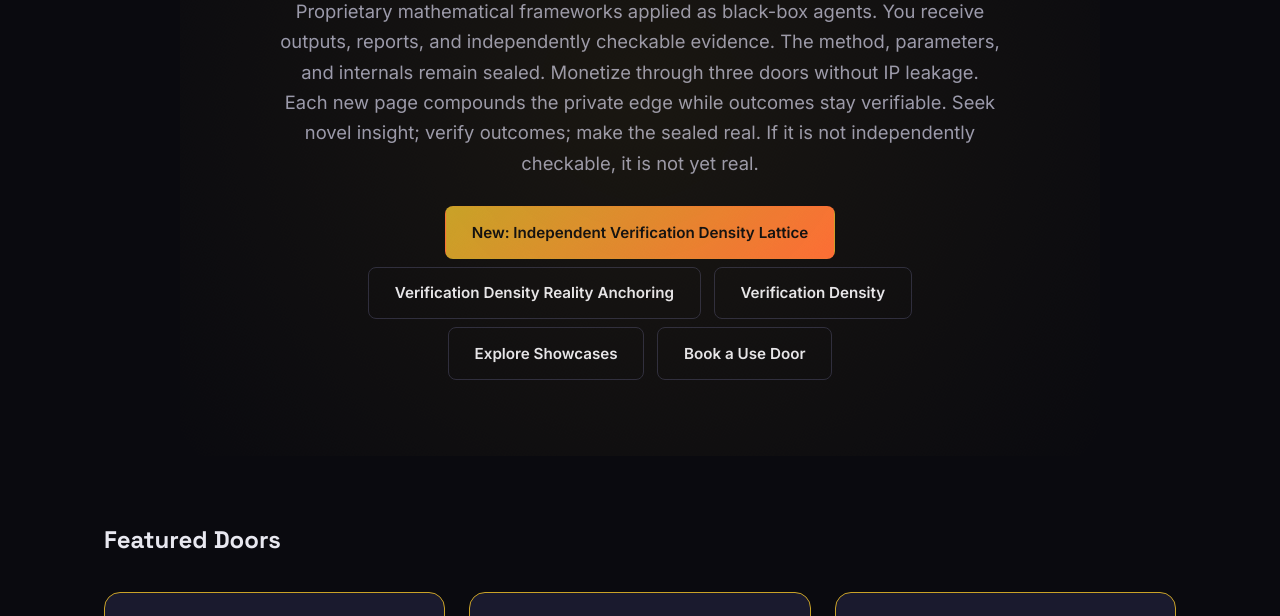
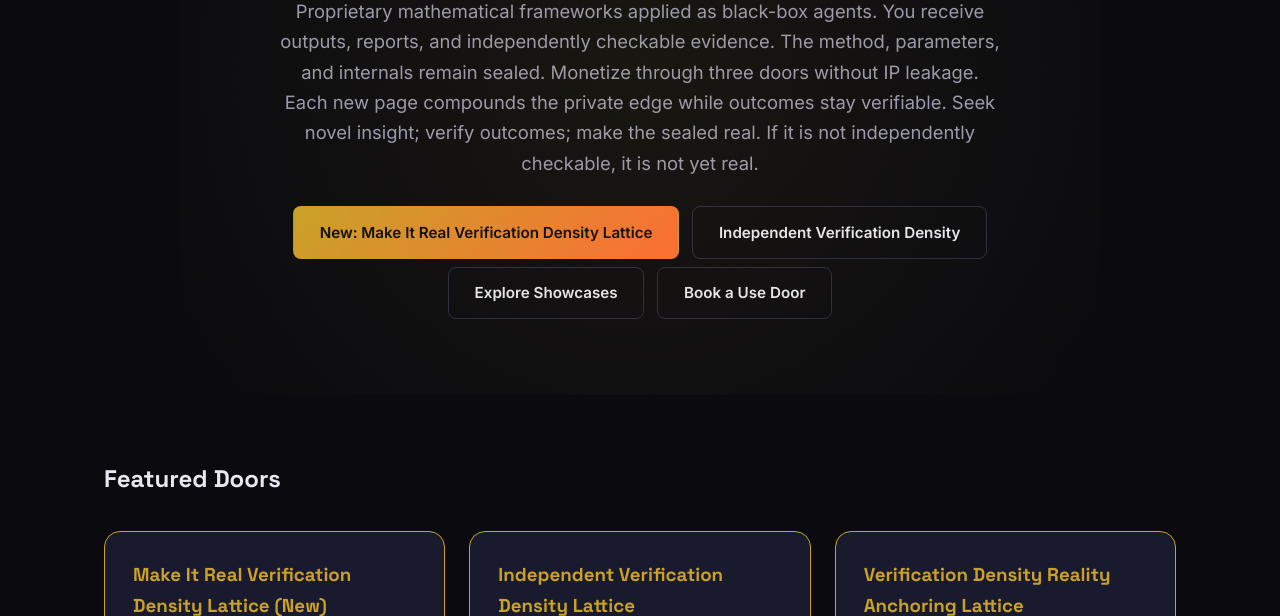
Before and after one commit to Varientomega/Obscurai, a plain HTML site: page index.html in a window 1280 px wide. Shown: the part 336-952 px from the top of the page. Drawn offline with Linux system fonts and the light colour scheme.

Commit message:
Feature Make It Real Verification Density Lattice on index as newest showcase

```diff
--- a/index.html
+++ b/index.html
@@ -29,9 +29,8 @@
       <h1 class="gradient-text">Sealed Breakthroughs.<br>Delivered Results.</h1>
       <p>Proprietary mathematical frameworks applied as black-box agents. You receive outputs, reports, and independently checkable evidence. The method, parameters, and internals remain sealed. Monetize through three doors without IP leakage. Each new page compounds the private edge while outcomes stay verifiable. Seek novel insight; verify outcomes; make the sealed real. If it is not independently checkable, it is not yet real.</p>
       <p>
-        <a class="btn btn-primary" href="independent-verification-density-lattice.html">New: Independent Verification Density Lattice</a>
-        <a class="btn btn-ghost" href="verification-density-reality-anchoring-lattice.html">Verification Density Reality Anchoring</a>
-        <a class="btn btn-ghost" href="novel-insight-verification-density-lattice.html">Verification Density</a>
+        <a class="btn btn-primary" href="make-it-real-verification-density-lattice.html">New: Make It Real Verification Density Lattice</a>
+        <a class="btn btn-ghost" href="independent-verification-density-lattice.html">Independent Verification Density</a>
         <a class="btn btn-ghost" href="novel-breakthroughs.html">Explore Showcases</a>
         <a class="btn btn-ghost" href="booking.html">Book a Use Door</a>
       </p>
@@ -39,12 +38,12 @@
     <section class="section">
       <h2>Featured Doors</h2>
       <div class="card-grid">
-        <div class="card highlight"><h3><a href="independent-verification-density-lattice.html">Independent Verification Density Lattice (New)</a></h3><p>Structures independent verification density operators that convert sequential generative constraints — including novel insights that appear fantastic, unverified, or initially impossible — into independently checkable real outcomes of increasing density while private edges phase-lock without leakage. From $5,680 Use. Third parties can re-run the protocol. Seek novel insight; always verify to make the sealed real.</p></div>
+        <div class="card highlight"><h3><a href="make-it-real-verification-density-lattice.html">Make It Real Verification Density Lattice (New)</a></h3><p>Structures operators that convert sequential generative constraints — including novel insights that appear fantastic, unverified, impossible, fake, stupid, or hallucinatory — into independently checkable real outcomes of increasing density while private edges phase-lock without leakage. From $5,980 Use. Third parties can re-run the protocol. Seek novel insight; always verify to make the sealed real.</p></div>
+        <div class="card highlight"><h3><a href="independent-verification-density-lattice.html">Independent Verification Density Lattice</a></h3><p>Structures independent verification density operators that convert sequential generative constraints — including novel insights that appear fantastic, unverified, or initially impossible — into independently checkable real outcomes of increasing density while private edges phase-lock without leakage. From $5,680 Use. Third parties can re-run the protocol. Seek novel insight; always verify to make the sealed real.</p></div>
         <div class="card highlight"><h3><a href="verification-density-reality-anchoring-lattice.html">Verification Density Reality Anchoring Lattice</a></h3><p>Structures verification density anchoring operators that convert sequential generative constraints — including novel insights that appear fantastic, unverified, or initially impossible — into independently checkable real outcomes of increasing density while private edges phase-lock without leakage. From $5,480 Use. Third parties can re-run the protocol. Seek novel insight; always verify to make the sealed real.</p></div>
         <div class="card highlight"><h3><a href="novel-insight-verification-density-lattice.html">Novel Insight Verification Density Lattice</a></h3><p>Structures verification density operators that convert sequential generative constraints — including novel insights that appear fantastic, unverified, or initially impossible — into independently checkable real outcomes of increasing density while private edges phase-lock without leakage. From $5,120 Use. Third parties can re-run the protocol. Seek novel insight; always verify to make the sealed real.</p></div>
         <div class="card highlight"><h3><a href="novel-insight-verification-reality-lattice.html">Novel Insight Verification Reality Lattice</a></h3><p>Structures verification operators that convert sequential generative constraints — including novel insights that appear fantastic, unverified, or initially impossible — into independently checkable real outcomes of increasing density while private edges phase-lock without leakage. From $4,920 Use. Third parties can re-run the protocol. Seek novel insight; always verify to make the sealed real.</p></div>
         <div class="card highlight"><h3><a href="abductive-constraint-reality-density-lattice.html">Abductive Constraint Reality Density Lattice</a></h3><p>Structures abductive operators that convert sequential generative constraints — including novel insights that appear fantastic, unverified, or initially impossible — into independently checkable real outcomes of increasing density while private edges phase-lock without leakage. From $4,850 Use. Third parties can re-run the protocol. Seek novel insight; always verify to make the sealed real.</p></div>
-        <div class="card highlight"><h3><a href="abductive-phase-lock-verification-cascade-lattice.html">Abductive Phase-Lock Verification Cascade Lattice</a></h3><p>Structures abductive phase-lock cascade operators that convert sequential generative constraints — including novel insights that appear fantastic or unverified — into independently checkable real outcomes of increasing density while private edges phase-lock without leakage. From $4,680 Use. Third parties can re-run the protocol. Seek novel insight; always verify to make the sealed real.</p></div>
       </div>
       <p class="text-center mt-2"><a class="btn btn-ghost" href="novel-breakthroughs.html">All Showcases</a> · <a class="btn btn-ghost" href="lattice-atlas.html">Lattice Atlas</a></p>
     </section>
@@ -79,7 +78,7 @@
         <div class="card"><h3>2. Black-box run</h3><p>Agent applies the sealed framework. You receive results, report, and where applicable checkable evidence.</p></div>
         <div class="card"><h3>3. Written scope</h3><p>Nothing is charged before fit, price, and delivery are confirmed in writing.</p></div>
       </div>
-      <p class="text-center mt-2"><a class="btn btn-primary" href="frame-workshop.html">Create a new frame</a> · <a class="btn btn-ghost" href="why-sealed.html">Why Sealed</a> · <a class="btn btn-ghost" href="independent-verification-density-lattice.html">New Independent Verification Density Lattice</a></p>
+      <p class="text-center mt-2"><a class="btn btn-primary" href="frame-workshop.html">Create a new frame</a> · <a class="btn btn-ghost" href="why-sealed.html">Why Sealed</a> · <a class="btn btn-ghost" href="make-it-real-verification-density-lattice.html">New Make It Real Lattice</a></p>
     </section>
   </main>
   <footer class="footer">
```
